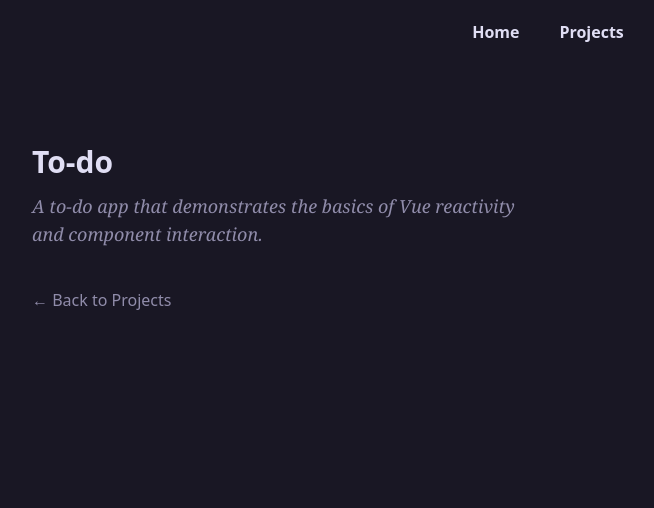
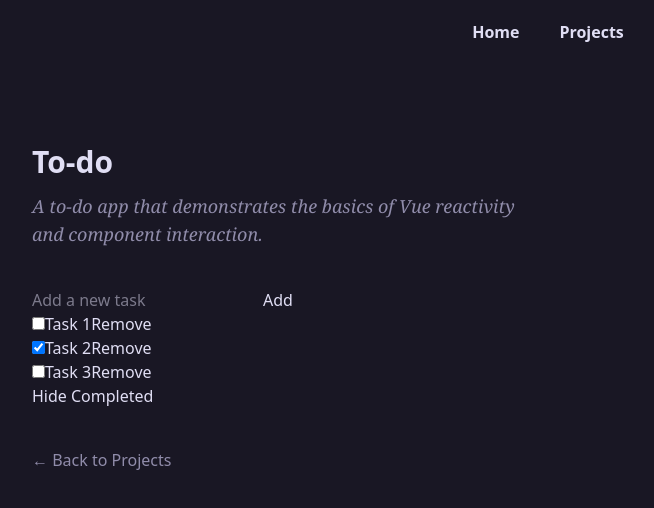
Before and after one commit to brandon-relentnet/learning-vue, a Vue app: page /projects/todo in a window 1280 px wide. Shown: the top 508 px of the page, without its empty margins (92-746 px from the left). Built offline with nearby package versions, Linux system fonts and the light colour scheme.

Commit message:
Built a very basic todo list app and will be styling it soon.

```diff
--- /dev/null
+++ b/src/components/projects/todo/Todo.vue
@@ -0,0 +1,49 @@
+<script setup>
+import { ref, computed } from 'vue'
+
+let id = 0;
+
+const newTodo = ref('');
+const hideCompleted = ref(false);
+const todos = ref([
+    { id: id++, text: 'Task 1', completed: false },
+    { id: id++, text: 'Task 2', completed: true },
+    { id: id++, text: 'Task 3', completed: false },
+]);
+
+const filteredTodos = computed(() => {
+    return hideCompleted.value
+        ? todos.value.filter((todo) => !todo.completed)
+        : todos.value;
+})
+
+function addTodo() {
+    todos.value.push({
+        id: id++,
+        text: newTodo.value,
+        completed: false,
+    });
+}
+
+function removeTodo(id) {
+    todos.value = todos.value.filter((todo) => todo.id !== id);
+}
+</script>
+
+<template>
+    <form @submit.prevent="addTodo">
+        <input v-model="newTodo" required placeholder="Add a new task" />
+        <button>Add</button>
+    </form>
+    <ul v-if="todos.length">
+        <li v-for="todo in filteredTodos" :key="todo.id">
+            <input type="checkbox" v-model="todo.completed" />
+            <span :class="{ completed: todo.completed }">{{ todo.text }}</span>
+            <button @click="removeTodo(todo.id)">Remove</button>
+        </li>
+    </ul>
+    <p v-else>Add more tasks!</p>
+    <button @click="hideCompleted = !hideCompleted">
+        {{ hideCompleted ? 'Show Completed' : 'Hide Completed' }}
+    </button>
+</template>
--- a/src/components/router/index.js
+++ b/src/components/router/index.js
@@ -2,6 +2,7 @@ import { reactive, markRaw } from 'vue';
 import { createRouter, createWebHistory } from 'vue-router';
 
 import Counter from '@/components/projects/counter/Counter.vue';
+import Todo from '@/components/projects/todo/Todo.vue';
 
 const HomePage = () => import('@/views/HomePage.vue');
 const ProjectsPage = () => import('@/views/ProjectsPage.vue');
@@ -19,6 +20,7 @@ const projectData = reactive({
         id: "todo",
         title: "To-do",
         description: "A to-do app that demonstrates the basics of Vue reactivity and component interaction.",
+        component: markRaw(Todo),
     },
     calculator: {
         id: "calculator",
```
